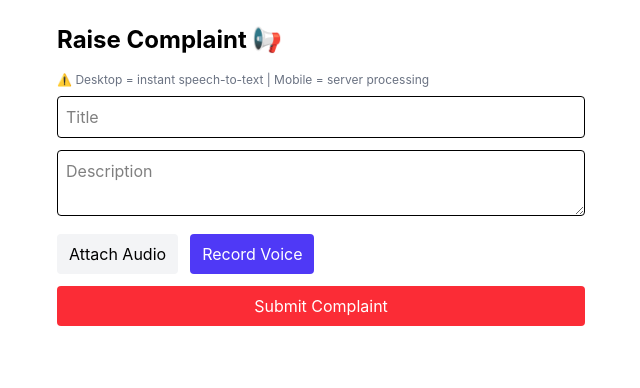
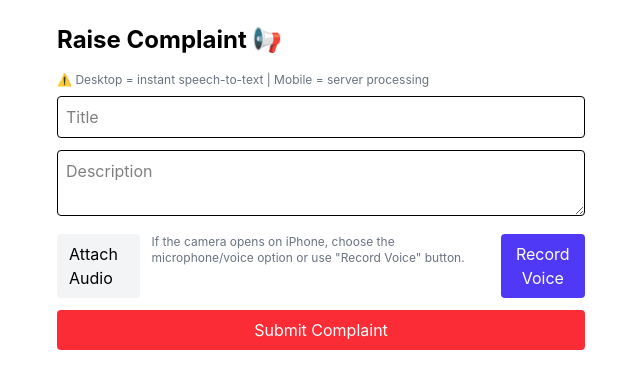
Before and after one commit to rohitrao93198/panchayat-app, a React app in the folder Frontend/: page /user/complaint in a window 1280 px wide. Shown: the top 388 px of the page, without its empty margins (319-959 px from the left). Built offline with nearby package versions, Linux system fonts and the light colour scheme; no server answers; sample sign-in values are in the browser's storage; the HTML template or start-up script is replaced by a standard one.

Commit message:
added deepgram speech-to-text

```diff
--- a/Frontend/src/pages/user/Complaint.jsx
+++ b/Frontend/src/pages/user/Complaint.jsx
@@ -213,13 +213,14 @@ export default function Complaint() {
                 <label className="px-3 py-2 bg-gray-100 rounded cursor-pointer">
                     <input
                         type="file"
-                        accept="audio/*"
+                        accept="audio/*,audio/m4a,audio/mp4,.m4a,.mp3,.wav"
                         capture="microphone"
                         onChange={handleFileChange}
                         className="hidden"
                     />
                     Attach Audio
                 </label>
+                <div className="text-xs text-gray-500">If the camera opens on iPhone, choose the microphone/voice option or use "Record Voice" button.</div>
 
                 {!recording ? (
                     <button
```
